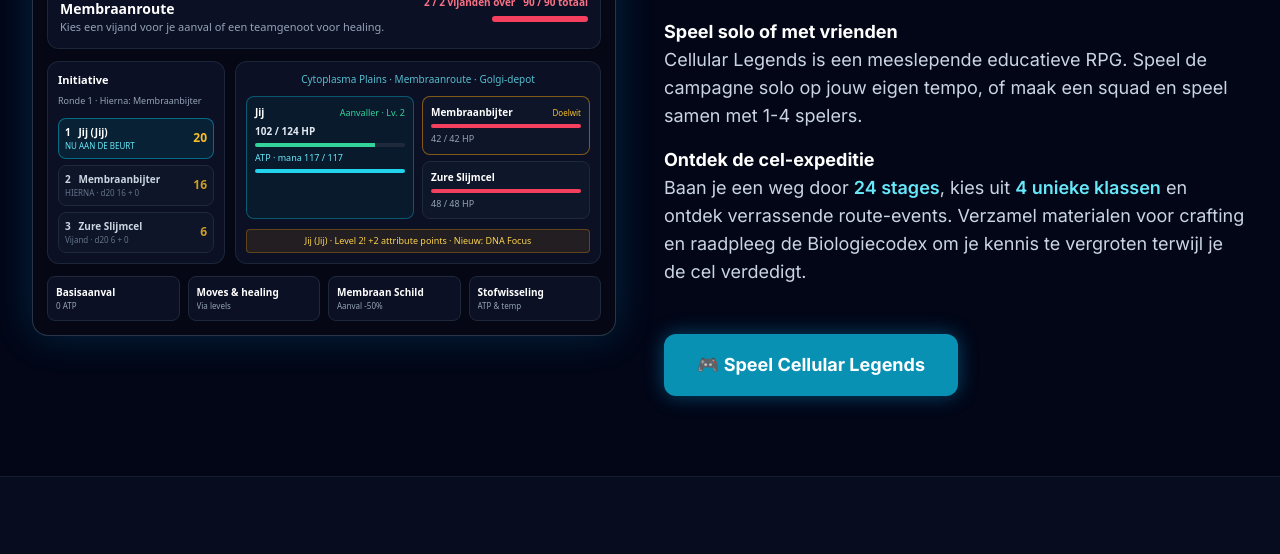
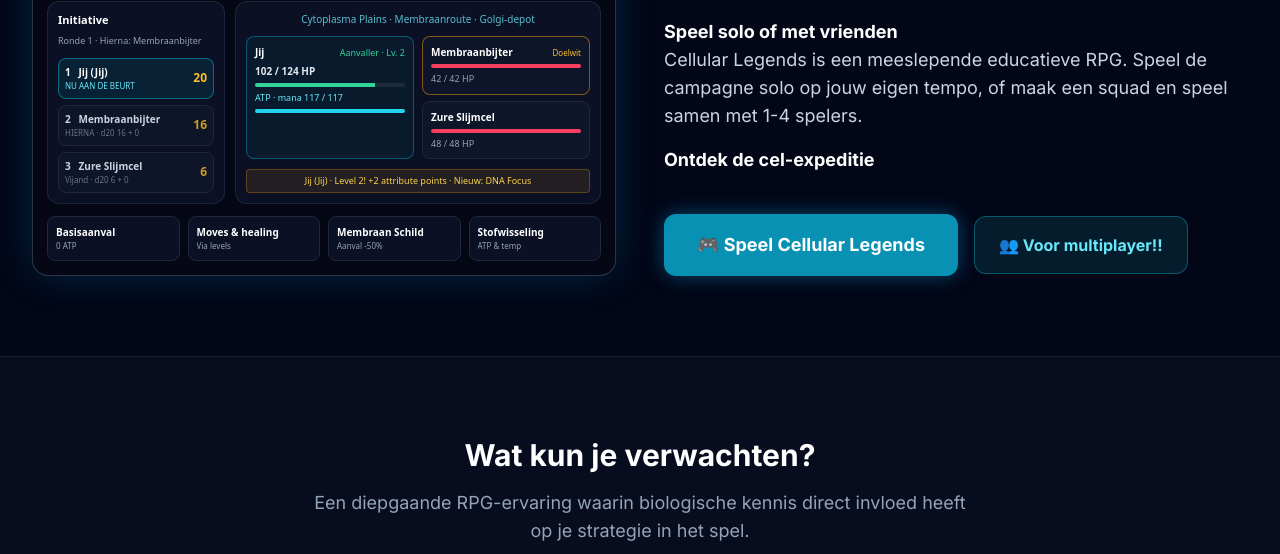
Before and after one commit to SemBodewes/JAMS-studios, a plain HTML site: page index.html in a window 1280 px wide. Shown: the part 740-1294 px from the top of the page. Drawn offline with nearby package versions, Linux system fonts and the light colour scheme.

Commit message:
Enhance game details and add multiplayer option
Updated the game description and added a multiplayer link.

```diff
--- a/index.html
+++ b/index.html
@@ -254,15 +254,15 @@
                             </p>
                             <p>
                                 <strong class="text-slate-900 dark:text-white">Ontdek de cel-expeditie</strong><br>
-                                Baan je een weg door <span class="text-cyan-600 dark:text-cyan-300 font-semibold">24 stages</span>, kies uit <span class="text-cyan-600 dark:text-cyan-300 font-semibold">4 unieke klassen</span> en ontdek verrassende route-events. Verzamel materialen voor crafting en raadpleeg de Biologiecodex om je kennis te vergroten terwijl je de cel verdedigt.
-                            </p>
-                        </div>
-
-                        <div class="pt-6">
+                        <div class="pt-6 flex flex-wrap items-center gap-4">
                             <!-- Link naar de game met target="_blank" zodat hij in een nieuw tabblad opent -->
                             <a href="https://cellular-legends.onrender.com/" target="_blank" rel="noopener noreferrer"
                                class="inline-flex items-center justify-center px-8 py-4 border border-transparent text-lg font-bold rounded-xl text-white bg-cyan-600 hover:bg-cyan-500 shadow-lg dark:shadow-[0_0_20px_rgba(14,165,233,0.4)] hover:shadow-xl dark:hover:shadow-[0_0_30px_rgba(14,165,233,0.6)] transition-all transform hover:-translate-y-1">
                                 🎮 Speel Cellular Legends
+                            </a>
+                            <a href="https://cellular-legends.onrender.com/" target="_blank" rel="noopener noreferrer"
+                               class="inline-flex items-center justify-center px-6 py-4 border border-cyan-500/40 text-base font-bold rounded-xl text-cyan-700 dark:text-cyan-300 bg-cyan-50 dark:bg-cyan-950/50 hover:bg-cyan-100 dark:hover:bg-cyan-900/60 transition-all transform hover:-translate-y-1">
+                                👥 Voor multiplayer!!
                             </a>
                         </div>
                     </div>
```
